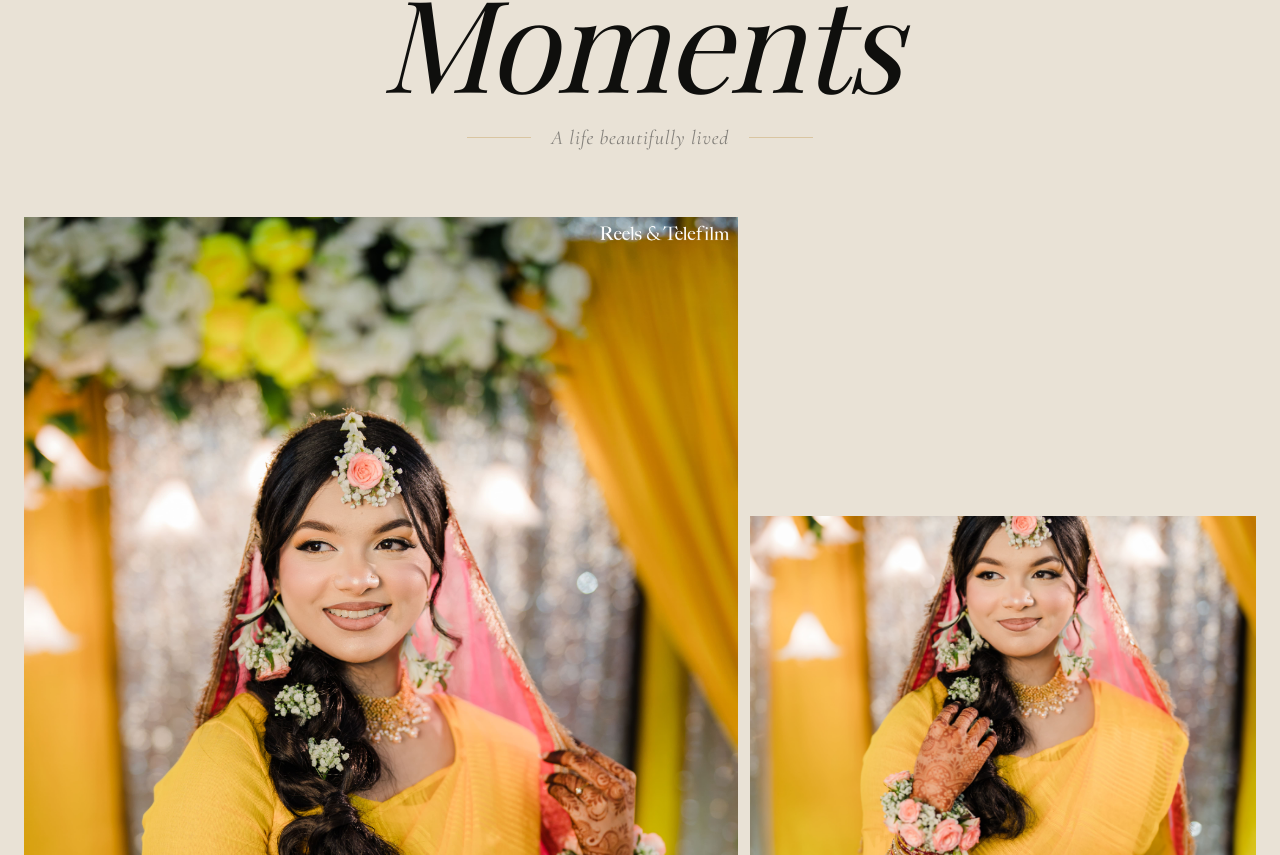
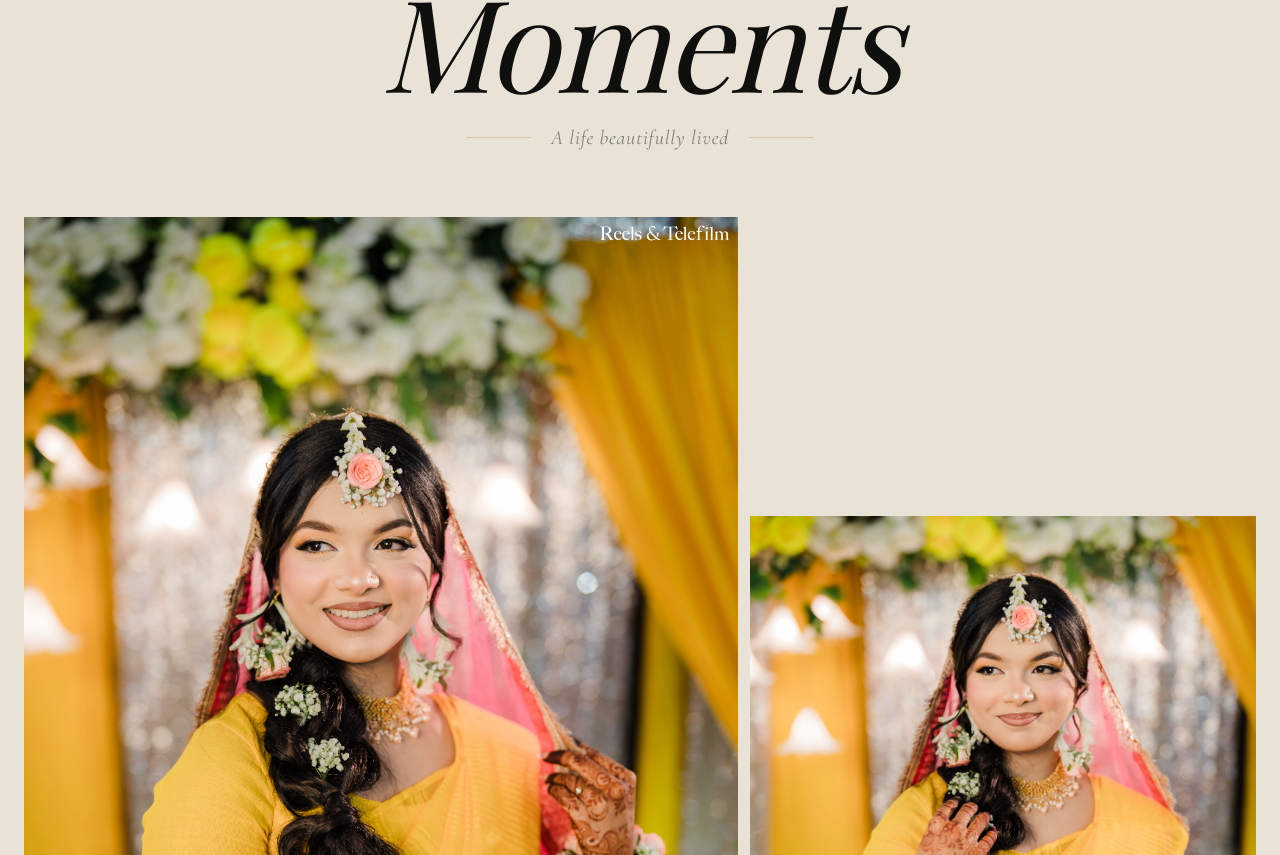
Before and after one commit to EashenMahmud/Megazine, a React (Vite) app: page / in a window 1280 px wide. Shown: the part 7442-8297 px from the top of the page. Built offline with nearby package versions, Linux system fonts and the light colour scheme; a web font is replaced by a local one.

Commit message:
new version model

```diff
--- a/src/App.jsx
+++ b/src/App.jsx
@@ -93,7 +93,27 @@ export default function App() {
       /> */}
 
       {/* ===== MOMENTS GRID (Infinite Scroll) ===== */}
-      <MagazineGrid images={allImages} />
+      <MagazineGrid images={allImages}
+        imagePositions={{
+          'RSL03349.jpg': 'object-[center_25%]',
+          'RSL03152.jpg': 'object-[center_25%]',
+          'RSL03369.jpg': 'object-[center_18%]',
+          'RSL07002.jpg': 'object-[center_40%]',
+          // 'RSL07012.jpg': 'object-[center_20%]',
+          'RSL07018.jpg': 'object-[center_30%]',
+          'RSL07449.jpg': 'object-[center_30%]',
+
+          // Add any specific file you want adjusted here!
+        }}
+        imageHeights={{
+          'RSL03349.jpg': '100vh',
+          'RSL03369.jpg': '100vh',
+          'RSL03531.jpg': '100vh',
+          'RSL07002.jpg': '100vh',
+          'RSL07018.jpg': '120vh',
+          'RSL07449.jpg': '120vh',
+        }}
+      />
 
       {/* ===== VIDEO FEATURE 3 ===== */}
       {videos[0] && (
--- a/src/assets.js
+++ b/src/assets.js
@@ -5,7 +5,7 @@ export const rslImages = [
     'RSL03360.jpg', 'RSL03367.jpg', 'RSL03369.jpg', 'RSL03416.jpg',
     'RSL03432.jpg', 'RSL03448.jpg', 'RSL03456.jpg', 'RSL03520.jpg',
     'RSL03525.jpg', 'RSL03527.jpg', 'RSL03531.jpg', 'RSL03543.jpg',
-    'RSL07002.jpg', 'RSL07007.jpg', 'RSL07011.jpg', 'RSL07012.jpg',
+    'RSL07002.jpg', 'RSL07007.jpg', 'RSL07011.jpg',
     'RSL07018.jpg', 'RSL07218.jpg', 'RSL07225.jpg', 'RSL07236.jpg',
     'RSL07361.jpg', 'RSL07389.jpg', 'RSL07392.jpg', 'RSL07395.jpg',
     'RSL07403.jpg', 'RSL07441.jpg', 'RSL07449.jpg', 'RSL07460.jpg',
--- a/src/components/MagazineGrid.jsx
+++ b/src/components/MagazineGrid.jsx
@@ -6,15 +6,15 @@ import GalleryLightbox from './GalleryLightbox';
 // Each layout takes (images, onClick) and returns JSX
 const LAYOUTS = [
     // Layout A: Dramatic — large left portrait, two smaller portraits offset right
-    (images, onClick) => (
+    (images, onClick, imagePositions = {}, imageHeights = {}) => (
         <div className="grid grid-cols-1 md:grid-cols-12 gap-2 md:gap-3" style={{ minHeight: '88vh' }}>
             {/* Primary — tall */}
             <div
                 className="md:col-span-7 mg-img-wrap cursor-pointer"
                 onClick={() => onClick(0)}
-                style={{ minHeight: '80vh' }}
+                style={{ minHeight: '80vh', ...(imageHeights[images[0]] ? { height: imageHeights[images[0]], minHeight: imageHeights[images[0]] } : {}) }}
             >
-                {images[0] && <img src={getImageUrl(images[0])} alt="" className="mg-img" />}
+                {images[0] && <img src={getImageUrl(images[0])} alt="" className={`mg-img ${imagePositions[images[0]] || ''}`.trim()} />}
                 <div className="mg-overlay" />
             </div>
             {/* Secondary pair — offset vertically */}
@@ -24,9 +24,9 @@ const LAYOUTS = [
                         key={i}
                         className={`mg-img-wrap cursor-pointer ${i === 1 ? 'mt-16' : ''}`}
                         onClick={() => onClick(i)}
-                        style={{ aspectRatio: '4/3' }}
+                        style={{ aspectRatio: '4/3', ...(imageHeights[images[i]] ? { height: imageHeights[images[i]], aspectRatio: 'auto' } : {}) }}
                     >
-                        <img src={getImageUrl(images[i])} alt="" className="mg-img" />
+                        <img src={getImageUrl(images[i])} alt="" className={`mg-img ${imagePositions[images[i]] || ''}`.trim()} />
                         <div className="mg-overlay" />
                     </div>
                 ) : null)}
@@ -35,14 +35,14 @@ const LAYOUTS = [
     ),
 
     // Layout B: Curated trio — wide landscape top, two portraits below
-    (images, onClick) => (
+    (images, onClick, imagePositions = {}, imageHeights = {}) => (
         <div className="flex flex-col gap-3">
             <div
                 className="mg-img-wrap cursor-pointer w-full"
                 onClick={() => onClick(0)}
-                style={{ aspectRatio: '21/9' }}
+                style={{ aspectRatio: '21/9', ...(imageHeights[images[0]] ? { height: imageHeights[images[0]], aspectRatio: 'auto' } : {}) }}
             >
-                {images[0] && <img src={getImageUrl(images[0])} alt="" className="mg-img" />}
+                {images[0] && <img src={getImageUrl(images[0])} alt="" className={`mg-img ${imagePositions[images[0]] || ''}`.trim()} />}
                 <div className="mg-overlay" />
             </div>
             <div className="grid grid-cols-2 gap-3">
@@ -51,9 +51,9 @@ const LAYOUTS = [
                         key={i}
                         className="mg-img-wrap cursor-pointer"
                         onClick={() => onClick(i)}
-                        style={{ aspectRatio: '4/5' }}
+                        style={{ aspectRatio: '4/5', ...(imageHeights[images[i]] ? { height: imageHeights[images[i]], aspectRatio: 'auto' } : {}) }}
                     >
-                        <img src={getImageUrl(images[i])} alt="" className="mg-img" />
+                        <img src={getImageUrl(images[i])} alt="" className={`mg-img ${imagePositions[images[i]] || ''}`.trim()} />
                         <div className="mg-overlay" />
                     </div>
                 ) : null)}
@@ -62,19 +62,19 @@ const LAYOUTS = [
     ),
 
     // Layout C: Full-bleed single — editorial statement image
-    (images, onClick) => (
+    (images, onClick, imagePositions = {}, imageHeights = {}) => (
         <div
             className="mg-img-wrap cursor-pointer w-full"
             onClick={() => onClick(0)}
-            style={{ height: '90vh' }}
+            style={{ height: '90vh', ...(imageHeights[images[0]] ? { height: imageHeights[images[0]], minHeight: imageHeights[images[0]] } : {}) }}
         >
-            {images[0] && <img src={getImageUrl(images[0])} alt="" className="mg-img" />}
+            {images[0] && <img src={getImageUrl(images[0])} alt="" className={`mg-img ${imagePositions[images[0]] || ''}`.trim()} />}
             <div className="mg-overlay" />
         </div>
     ),
 
     // Layout D: Inverted — two portraits left, massive portrait right
-    (images, onClick) => (
+    (images, onClick, imagePositions = {}, imageHeights = {}) => (
         <div className="grid grid-cols-1 md:grid-cols-12 gap-2 md:gap-3" style={{ minHeight: '88vh' }}>
             <div className="md:col-span-5 flex flex-col gap-3 justify-start" style={{ paddingTop: '3rem' }}>
                 {[0, 1].map((i) => images[i] ? (
@@ -82,9 +82,9 @@ const LAYOUTS = [
                         key={i}
                         className="mg-img-wrap cursor-pointer"
                         onClick={() => onClick(i)}
-                        style={{ aspectRatio: '4/5', flex: 1 }}
+                        style={{ aspectRatio: '4/5', flex: 1, ...(imageHeights[images[i]] ? { height: imageHeights[images[i]], aspectRatio: 'auto', flex: 'none' } : {}) }}
                     >
-                        <img src={getImageUrl(images[i])} alt="" className="mg-img" />
+                        <img src={getImageUrl(images[i])} alt="" className={`mg-img ${imagePositions[images[i]] || ''}`.trim()} />
                         <div className="mg-overlay" />
                     </div>
                 ) : null)}
@@ -92,11 +92,11 @@ const LAYOUTS = [
             <div
                 className="md:col-span-7 mg-img-wrap cursor-pointer"
                 onClick={() => onClick(2)}
-                style={{ minHeight: '80vh' }}
+                style={{ minHeight: '80vh', ...(imageHeights[images[2]] ? { height: imageHeights[images[2]], minHeight: imageHeights[images[2]] } : {}) }}
             >
                 {images[2] && (
                     <>
-                        <img src={getImageUrl(images[2])} alt="" className="mg-img" />
+                        <img src={getImageUrl(images[2])} alt="" className={`mg-img ${imagePositions[images[2]] || ''}`.trim()} />
                         <div className="mg-overlay" />
                     </>
                 )}
@@ -105,15 +105,15 @@ const LAYOUTS = [
     ),
 
     // Layout E: Staggered trio — vertical offset cinematic
-    (images, onClick) => (
+    (images, onClick, imagePositions = {}, imageHeights = {}) => (
         <div className="flex flex-col md:flex-row gap-3 items-stretch">
             {images[0] && (
                 <div
                     className="mg-img-wrap cursor-pointer flex-1"
                     onClick={() => onClick(0)}
-                    style={{ aspectRatio: '3/4', marginTop: '3rem' }}
+                    style={{ aspectRatio: '3/4', marginTop: '3rem', ...(imageHeights[images[0]] ? { height: imageHeights[images[0]], aspectRatio: 'auto' } : {}) }}
                 >
-                    <img src={getImageUrl(images[0])} alt="" className="mg-img" />
+                    <img src={getImageUrl(images[0])} alt="" className={`mg-img ${imagePositions[images[0]] || ''}`.trim()} />
                     <div className="mg-overlay" />
                 </div>
             )}
@@ -121,9 +121,9 @@ const LAYOUTS = [
                 <div
                     className="mg-img-wrap cursor-pointer flex-1"
                     onClick={() => onClick(1)}
-                    style={{ aspectRatio: '3/4', marginBottom: '3rem' }}
+                    style={{ aspectRatio: '3/4', marginBottom: '3rem', ...(imageHeights[images[1]] ? { height: imageHeights[images[1]], aspectRatio: 'auto' } : {}) }}
                 >
-                    <img src={getImageUrl(images[1])} alt="" className="mg-img" />
+                    <img src={getImageUrl(images[1])} alt="" className={`mg-img ${imagePositions[images[1]] || ''}`.trim()} />
                     <div className="mg-overlay" />
                 </div>
             )}
@@ -131,9 +131,9 @@ const LAYOUTS = [
                 <div
                     className="mg-img-wrap cursor-pointer flex-1"
                     onClick={() => onClick(2)}
-                    style={{ aspectRatio: '3/4', marginTop: '5rem' }}
+                    style={{ aspectRatio: '3/4', marginTop: '5rem', ...(imageHeights[images[2]] ? { height: imageHeights[images[2]], aspectRatio: 'auto' } : {}) }}
                 >
-                    <img src={getImageUrl(images[2])} alt="" className="mg-img" />
+                    <img src={getImageUrl(images[2])} alt="" className={`mg-img ${imagePositions[images[2]] || ''}`.trim()} />
                     <div className="mg-overlay" />
                 </div>
             )}
@@ -142,7 +142,7 @@ const LAYOUTS = [
 ];
 
 // ─── Single page unit ─────────────────────────────────────────────────────────
-function MagazinePage({ images, allImages, pageIndex, baseImageIndex }) {
+function MagazinePage({ images, allImages, pageIndex, baseImageIndex, imagePositions, imageHeights }) {
     const ref = useRef(null);
     const [lightboxOpen, setLightboxOpen] = useState(false);
     const [lightboxStart, setLightboxStart] = useState(0);
@@ -168,7 +168,7 @@ function MagazinePage({ images, allImages, pageIndex, baseImageIndex }) {
     return (
         <>
             <div ref={ref} className="mg-page-reveal">
-                {layoutFn(images, handleClick)}
+                {layoutFn(images, handleClick, imagePositions, imageHeights)}
             </div>
             {lightboxOpen && (
                 <GalleryLightbox
@@ -184,7 +184,7 @@ function MagazinePage({ images, allImages, pageIndex, baseImageIndex }) {
 const IMAGES_PER_PAGE = [3, 3, 1, 3, 3];
 
 // ─── Main component ───────────────────────────────────────────────────────────
-export default function MagazineGrid({ images }) {
+export default function MagazineGrid({ images, imagePositions = {}, imageHeights = {} }) {
     const [loadedPages, setLoadedPages] = useState(3);
     const sentinelRef = useRef(null);
 
@@ -262,6 +262,8 @@ export default function MagazineGrid({ images }) {
                                 allImages={images}
                                 pageIndex={page.layoutIdx}
                                 baseImageIndex={page.baseIndex}
+                                imagePositions={imagePositions}
+                                imageHeights={imageHeights}
                             />
                         </div>
 
@@ -269,7 +271,7 @@ export default function MagazineGrid({ images }) {
                         {i % 4 === 3 && (
                             <div
                                 className="text-center mg-page-reveal"
-                                style={{ padding: '4rem 1.5rem', marginBottom: '5rem' }}
+                            // style={{ padding: '4rem 1.5rem', marginBottom: '5rem' }}
                             >
                                 {/* horizontal rule */}
                                 <div className="flex items-center justify-center gap-4 mb-8">
--- a/src/components/PhotoStory.jsx
+++ b/src/components/PhotoStory.jsx
@@ -1,7 +1,7 @@
 import { useEffect, useRef } from 'react';
 import { getImageUrl } from '../assets';
 
-export default function PhotoStory({ image, caption, issue, imagePosition = '' }) {
+export default function PhotoStory({ image, caption, issue, imagePosition = '', height = '92vh' }) {
     const ref = useRef(null);
 
     useEffect(() => {
@@ -20,7 +20,7 @@ export default function PhotoStory({ image, caption, issue, imagePosition = '' }
     }, []);
 
     return (
-        <section ref={ref} className="relative overflow-hidden bg-[#0A0907]" style={{ height: '92vh' }}>
+        <section ref={ref} className="relative overflow-hidden bg-[#0A0907]" style={{ height }}>
             {/* Full-bleed image with slow zoom */}
             <div className="absolute inset-0 ps-zoom-wrap">
                 <img
```
Also changed, not shown: src/App.css (+8 -5 lines).
